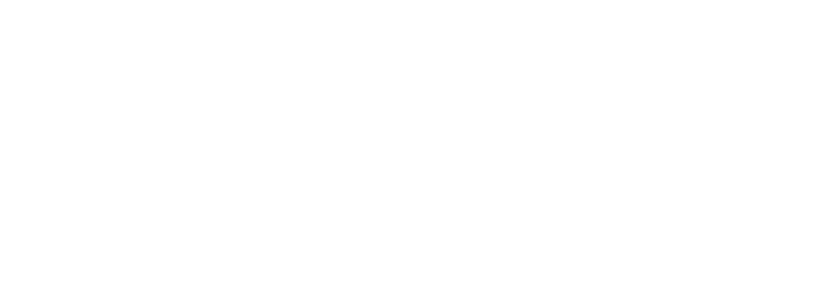
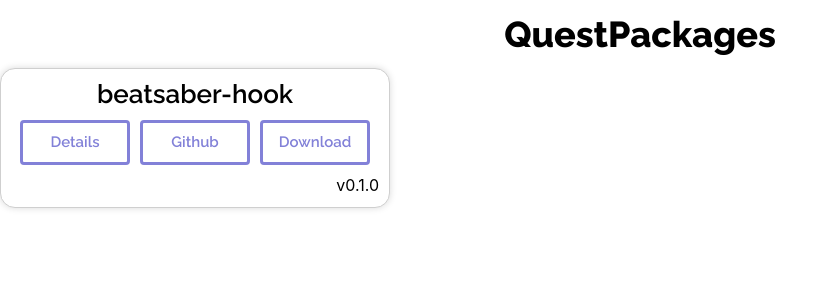
Before and after one commit to Rugtveit/QuestPackages-frontend, a Next.js app: page / in a window 1280 px wide. Shown: the top 300 px of the page, without its empty margins (0-838 px from the left). Built offline with nearby package versions, Linux system fonts and the light colour scheme.

Commit message:
Added components, a bit messy.

```diff
--- /dev/null
+++ b/components/header.tsx
@@ -0,0 +1,11 @@
+import styles from '../styles/Header.module.css'
+
+export default function Header() {
+    return (
+      <header>
+          <div className={styles.text}>
+              QuestPackages
+          </div>
+      </header>
+    )
+  }
--- /dev/null
+++ b/components/packageCard.tsx
@@ -0,0 +1,28 @@
+import { AppProps } from 'next/dist/next-server/lib/router/router'
+import { Component, ReactPropTypes } from 'react'
+import styles from '../styles/Card.module.css'
+
+class cardProp
+{
+    packageName: string;
+    packageVersion: string;
+    packageUrl: string;
+    packageDownload: string;
+    packageId: string;
+}
+
+const PackageCard = (cardProp: cardProp) => {
+    return (
+        <div className={styles.card}>
+            <h1 className={styles.packageName}>{cardProp.packageName}</h1>
+            <div className={styles.buttons}>
+                <a className={styles.button}>Details</a>
+                <a className={styles.button}>Github</a>
+                <a className={styles.button}>Download</a>
+            </div>
+            <div className={styles.packageVersion}>v{cardProp.packageVersion}</div>
+        </div>
+    )
+  }
+
+  export default PackageCard;
--- a/pages/index.tsx
+++ b/pages/index.tsx
@@ -1,9 +1,13 @@
 import Head from 'next/head'
 import styles from '../styles/Home.module.css'
+import Header from '../components/header'
+import PackageCard from '../components/packageCard'
 
 export default function Home() {
   return (
-    <div className={styles.container}>
+    <div>
+      <Header/>
+      <PackageCard packageName="beatsaber-hook" packageVersion="0.1.0"/>
     </div>
   )
 }
--- /dev/null
+++ b/styles/Card.module.css
@@ -0,0 +1,59 @@
+.card
+{
+    height: 140px;
+    width: 390px;
+    border-radius: 15px;
+    background: #FFFFFF;
+    border: 0.5px solid #CFCFCF;
+    box-shadow: 0px 0px 7px rgba(0, 0, 0, 0.15);
+    display: flex;
+    flex-direction: column;
+}
+
+.packageName
+{
+    margin: 10px;
+    font-family: 'Raleway', sans-serif;
+    font-style: normal;
+    font-weight: 600;
+    font-size: 26px;
+    line-height: 31px;
+    text-align: center;
+}
+
+.packageVersion
+{
+    margin: 10px;
+    text-align: end;
+}
+
+.buttons
+{
+    display: flex;
+    justify-content: center;
+}
+
+.button:first-of-type
+{
+    margin-left: 0px;
+}
+
+.button
+{
+    border: 3px solid #8281D8;
+    box-sizing: border-box;
+    border-radius: 4px;
+    width: 110px;
+    height: 45px;
+    background-color: white;
+    display: inline-block;
+    text-align: center;
+    margin-left: 10px;
+    text-align: center;
+    line-height: 38px;
+    font-family: 'Raleway', sans-serif;
+    font-style: normal;
+    font-weight: 600;
+    font-size: 15px;
+    color: #8281D8;
+}
--- /dev/null
+++ b/styles/Header.module.css
@@ -0,0 +1,10 @@
+.text
+{
+    font-family: 'Raleway', sans-serif;
+    font-style: normal;
+    font-weight: 800;
+    font-size: 36px;
+    line-height: 42px;
+    text-align: center;
+    margin: 13px;
+}
--- a/styles/globals.css
+++ b/styles/globals.css
@@ -1,3 +1,6 @@
+@import url('https://fonts.googleapis.com/css2?family=Raleway:wght@400;500;600;700;800&display=swap');
+
+
 html,
 body {
   padding: 0;
```
